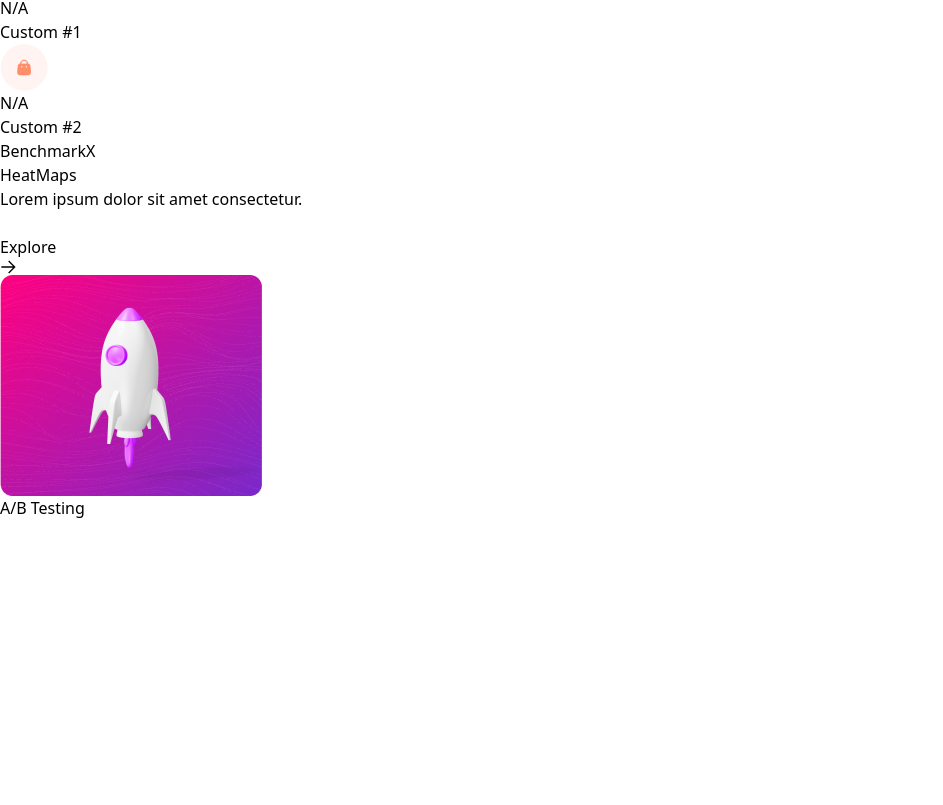
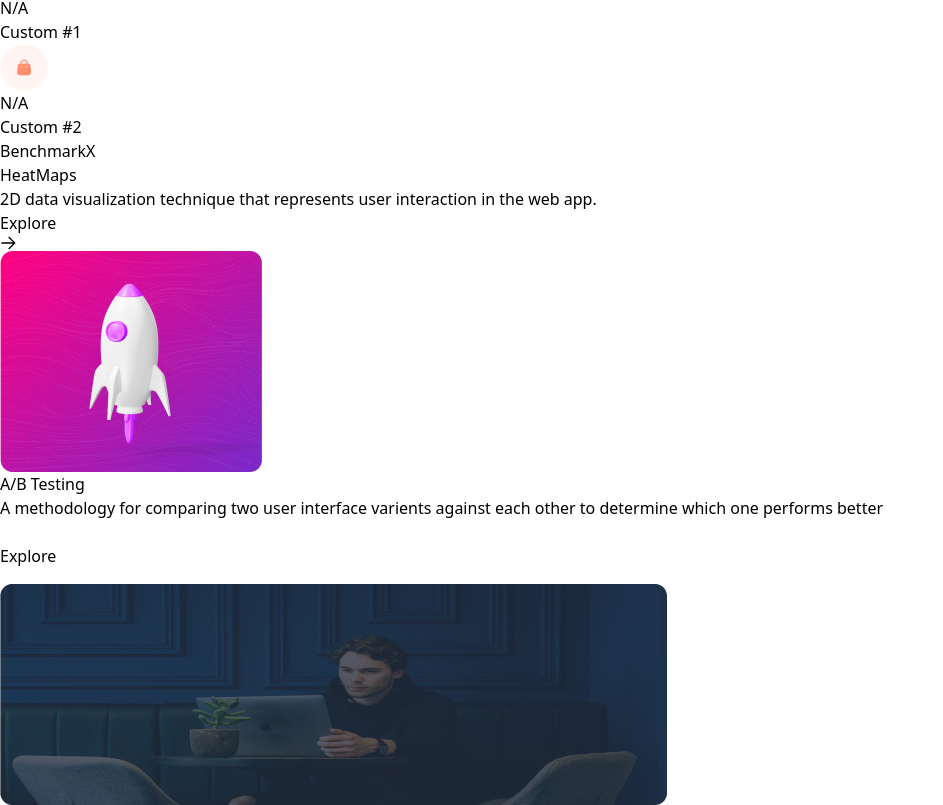
Before and after one commit to ashandimantha2000/BenchmarkX, a React (Vite) app in the folder Client/: page / in a window 1280 px wide. Shown: the part 2878-3683 px from the top of the page, without its empty margins (0-943 px from the left). Before the commit the page ends 3398 px from the top, so only its background shows below. Built offline with nearby package versions, Linux system fonts and the light colour scheme.

Commit message:
add:a/b testing-card

```diff
--- a/Client/src/components/dashboard/ABTesting.jsx
+++ b/Client/src/components/dashboard/ABTesting.jsx
@@ -1,12 +1,29 @@
-import React from 'react'
+import { GrLinkNext } from "react-icons/gr";
 
 function ABTesting() {
   return (
-    <div className="bg-slate-100 w-1/2 h-48 rounded-lg drop-shadow-xl shadow-slate-300 mt-8">
-        A/B Testing
-
+    <div className="bg-slate-100 w-1/2 h-48 rounded-lg drop-shadow-xl shadow-slate-300 mt-8 p-2 ">
+      <div className="absolute p-5">
+        <h1 className="text-2xl font-bold text-white">A/B Testing</h1>
+        <p className="text-white font-light text-sm">
+          A methodology for comparing two user interface varients against each
+          other to determine which one performs better
+        </p>
+        <br />
+        <div className="flex">
+          <button className="text-base font-bold pr-2 text-white">
+            Explore
+          </button>
+          <GrLinkNext className="mt-1" color="white" />
+        </div>
+      </div>
+      <img
+        className="items-end h-full "
+        src="../src/assets/images/dashboard/abtest-back.png"
+        alt="A/B Testing image"
+      />
     </div>
-  )
+  );
 }
 
-export default ABTesting
+export default ABTesting;
--- a/Client/src/components/dashboard/HeatMaps.jsx
+++ b/Client/src/components/dashboard/HeatMaps.jsx
@@ -3,20 +3,20 @@ import { GrLinkNext } from "react-icons/gr";
 function HeatMaps() {
   return (
     <div className="bg-slate-100 w-1/2 h-48 rounded-lg drop-shadow-xl shadow-slate-300 mt-8 mr-11 p-3 flex">
-      <div className="pt-5 px-5">
+      <div className="pl-5 py-5 pr-3">
         <p className="text-primary_blue font-medium">BenchmarkX</p>
         <h1 className="text-2xl font-bold">HeatMaps</h1>
         <p className="text-primary_blue font-light text-sm">
-          Lorem ipsum dolor sit amet consectetur.
+          2D data visualization technique that represents user interaction in
+          the web app.
         </p>
-        <br />
         <div className="flex">
           <button className="text-base font-bold pr-2">Explore</button>
           <GrLinkNext className="mt-1" />
         </div>
       </div>
-      <div></div>
       <img
+        className="items-end h-full"
         src="../src/assets/images/dashboard/heatmapRocket.png"
         alt="heatmap-rocket"
       />
--- a/Client/src/pages/Dashboard.jsx
+++ b/Client/src/pages/Dashboard.jsx
@@ -6,7 +6,6 @@ import WelcomeBanner from "../components/dashboard/WelcomeBanner";
 import UpdateCard from "../components/dashboard/UpdateCard";
 import HeatMaps from "../components/dashboard/HeatMaps";
 import ABTesting from "../components/dashboard/ABTesting";
-
 
 function Dashboard() {
   const [sidebarOpen, setSidebarOpen] = useState(false);
@@ -28,8 +27,8 @@ function Dashboard() {
             <h1>Kodukara Impressions</h1>
             <UpdateCard />
             <div className="flex justify-between w-full">
-            <HeatMaps />
-            <ABTesting />
+              <HeatMaps />
+              <ABTesting />
             </div>
           </div>
         </main>
```
Also changed, not shown: Client/src/assets/images/dashboard/abtest-back.png (added).
